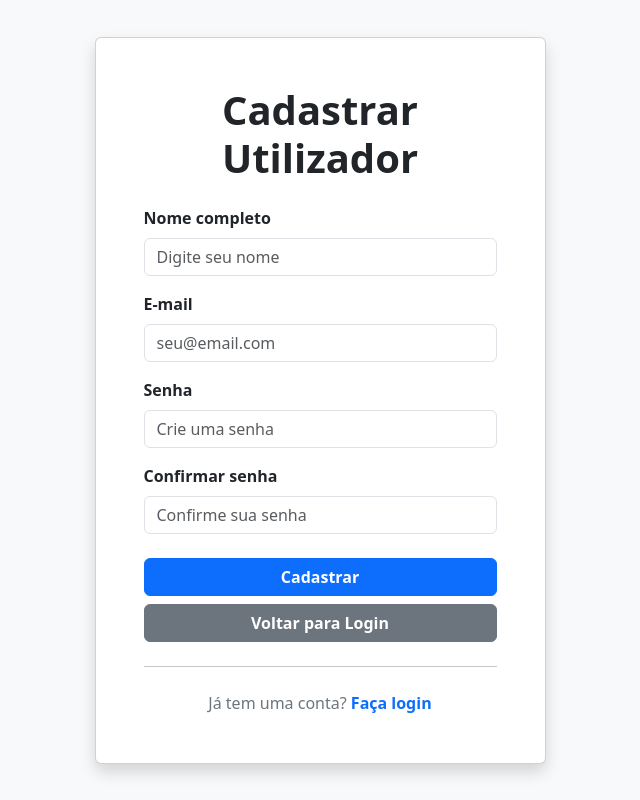
After one commit to NekoZer0/sigbb_sql, a Django app: page /cadastrar_user/ in a window 1280 px wide. The commit adds this page. Shown: the whole page, without its empty margins (320-960 px from the left). Run offline with Django 5.2, Linux system fonts and the light colour scheme; some libraries are stand-ins or nearby versions.

Commit message:
Add user authentication views and templates; update URLs for login and registration

```diff
--- a/core/urls.py
+++ b/core/urls.py
@@ -24,5 +24,6 @@ urlpatterns = [
     # path('produtos/', include('produtos.urls')),
     path('loja/', include('produtos.urls')),
     path('', produtos_views.index, name='index'),  # nova view para loja
-
+    path('login/', produtos_views.login, name='login'),
+    path('cadastrar_user/', produtos_views.cadastrar_user, name='cadastrar_user'),
 ]
--- a/produtos/templates/cadastrar.html
+++ b/produtos/templates/cadastrar.html
@@ -33,7 +33,7 @@
             </div>
             <div class="form-group">
                 <label for="exampleInputPassword1">Preço do produto</label>
-                <input name='preco_do_produto' type="number" class="form-control" id="exampleInputPreco" placeholder=" Insira o preço do produto">
+                <input name='preco_do_produto' type="text" class="form-control" id="exampleInputPreco" placeholder=" Insira o preço do produto">
             </div>
             <button type="submit" class="btn btn-primary">Cadastrar</button>
             <a class="btn btn-secondary" href="{% url 'visualizar_produtos' %}">Voltar a Lista de Produto</a>
--- /dev/null
+++ b/produtos/templates/cadastrar_user.html
@@ -0,0 +1,97 @@
+<!DOCTYPE html>
+<html lang="pt-BR">
+  <head>
+    <meta charset="UTF-8" />
+    <meta name="viewport" content="width=device-width, initial-scale=1.0" />
+    <title>Cadastrar Utilizador</title>
+    <link
+      href="https://cdnjs.cloudflare.com/ajax/libs/bootstrap/5.3.0/css/bootstrap.min.css"
+      rel="stylesheet"
+    />
+  </head>
+  <body class="bg-light">
+    <div class="container">
+      <div class="row min-vh-100 align-items-center justify-content-center">
+        <div class="col-12 col-md-6 col-lg-5">
+          <div class="card shadow">
+            <div class="card-body p-4 p-md-5">
+              <h1 class="fw-bold mb-4 text-center">Cadastrar Utilizador</h1>
+              <form onsubmit="handleCadastro(event)">
+                <div class="mb-3">
+                  <label for="cadastroNome" class="form-label fw-semibold"
+                    >Nome completo</label
+                  >
+                  <input
+                    type="text"
+                    class="form-control"
+                    id="cadastroNome"
+                    placeholder="Digite seu nome"
+                    required
+                  />
+                </div>
+                <div class="mb-3">
+                  <label for="cadastroEmail" class="form-label fw-semibold"
+                    >E-mail</label
+                  >
+                  <input
+                    type="email"
+                    class="form-control"
+                    id="cadastroEmail"
+                    placeholder="seu@email.com"
+                    required
+                  />
+                </div>
+                <div class="mb-3">
+                  <label for="cadastroPassword" class="form-label fw-semibold"
+                    >Senha</label
+                  >
+                  <input
+                    type="password"
+                    class="form-control"
+                    id="cadastroPassword"
+                    placeholder="Crie uma senha"
+                    required
+                  />
+                </div>
+                <div class="mb-4">
+                  <label
+                    for="cadastroConfirmPassword"
+                    class="form-label fw-semibold"
+                    >Confirmar senha</label
+                  >
+                  <input
+                    type="password"
+                    class="form-control"
+                    id="cadastroConfirmPassword"
+                    placeholder="Confirme sua senha"
+                    required
+                  />
+                </div>
+                <button
+                  type="submit"
+                  class="btn btn-primary w-100 fw-semibold mb-2"
+                >
+                  Cadastrar
+                </button>
+                <a
+                  href="{% url 'login' %}"
+                  class="btn btn-secondary w-100 fw-semibold"
+                  >Voltar para Login</a
+                >
+              </form>
+              <hr class="my-4" />
+              <div class="text-center text-secondary">
+                Já tem uma conta?
+                <a
+                  href="{% url 'login' %}"
+                  class="text-primary fw-semibold text-decoration-none"
+                  >Faça login</a
+                >
+              </div>
+            </div>
+          </div>
+        </div>
+      </div>
+    </div>
+  </body>
+</html>
--- a/produtos/urls.py
+++ b/produtos/urls.py
@@ -3,6 +3,8 @@ from produtos import views
 
 urlpatterns = [
     path('cadastrar/', views.cadastrar_produto, name='cadastrar_produto'), # type: ignore
+    path('login/', views.login, name='login'),
+    path('cadastrar_user/', views.cadastrar_user, name='cadastrar_user'),
     path('', views.visualizar_produtos, name='visualizar_produtos'),
     path('apagar_produto/<int:produto_id>/', views.apagar_produto, name='apagar_produto'),     # nova rota para apagar produto
     path('editar_produto/<int:produto_id>/', views.editar_produto, name='editar_produto'), # nova rota para editar produto # type: ignore
--- a/produtos/views.py
+++ b/produtos/views.py
@@ -1,4 +1,3 @@
-from turtle import st
 from django.shortcuts import render, redirect
 from django.http import HttpResponse
 from .models import Produto
@@ -25,9 +24,18 @@ def cadastrar_produto(request):
         return redirect('/loja/cadastrar/?status=1')
 
 
+def login(request):
+    return render(request, 'login.html')
+
+
+def cadastrar_user(request):
+    return render(request, 'cadastrar_user.html')
+
+
 def visualizar_produtos(request):
     produtos = Produto.objects.all()
     return render(request, 'loja.html', {'produtos': produtos})
+
 
 def apagar_produto(request, produto_id):
     try:
@@ -45,6 +53,7 @@ def index(request):
 def loja(request):
     return render(request, 'loja.html')  # Exemplo
 
+
 def editar_produto(request, produto_id):
     try:
         produto = Produto.objects.get(id=produto_id)
@@ -60,7 +69,7 @@ def editar_produto(request, produto_id):
 
         preco = Decimal(preco.replace(',', '.'))
         if preco <= 0:
-            ## return redirect(f'/produtos/editar_produto/{produto_id}/?status=0')
+            # return redirect(f'/produtos/editar_produto/{produto_id}/?status=0')
             return HttpResponse("Preço inválido.", status=302)
 
         produto.nome = nome
```
Also changed, not shown: produtos/templates/login.html (added, +81 -0 lines), db.sqlite3.
